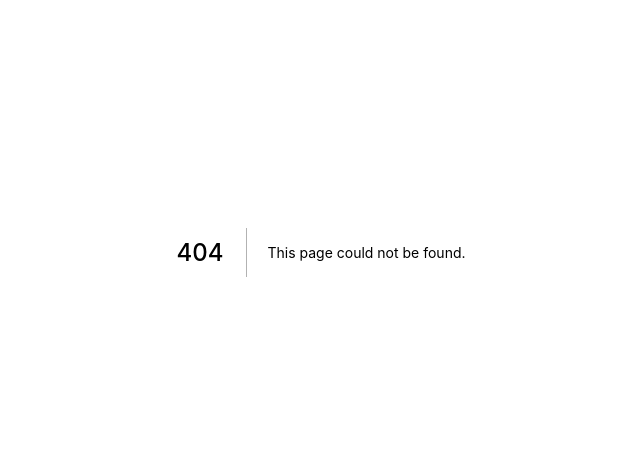
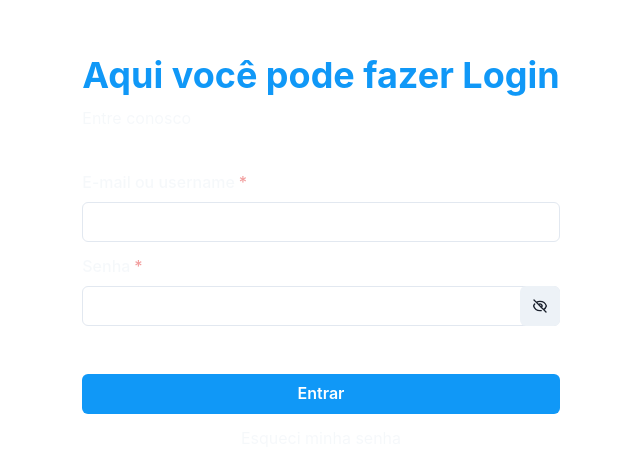
Before and after one commit to vmarinho22/ls-frontend, a Next.js app: page /login in a window 1280 px wide. Before the commit this address had no page. Shown: the part 148-600 px from the top of the page, without its empty margins (319-959 px from the left). Built offline with nearby package versions, Linux system fonts and the light colour scheme.

Commit message:
feat(login): adding login page

```diff
--- /dev/null
+++ b/src/pages/login/index.tsx
@@ -0,0 +1,116 @@
+import {
+  Box,
+  Container,
+  Flex,
+  FormControl,
+  FormLabel,
+  Heading,
+  IconButton,
+  Input,
+  InputGroup,
+  InputRightElement,
+  Text,
+  VStack,
+} from '@chakra-ui/react';
+import { NextPage } from 'next';
+import Head from 'next/head';
+import Link from 'next/link';
+import { SyntheticEvent, useState } from 'react';
+import { HiOutlineEye, HiOutlineEyeOff } from 'react-icons/hi';
+import Wave from 'react-wavify';
+import Button from '../../components/Button';
+
+interface Form {
+  username: string;
+  password: string;
+}
+
+const LoginPage: NextPage = () => {
+  const [form, setForm] = useState<Form>({ username: '', password: '' });
+  const [showPassword, setShowPassword] = useState(false);
+
+  const handleShowPassword = (): void => setShowPassword((prev) => !prev);
+
+  const handleUpdateForm = (event: SyntheticEvent): void => {
+    const target = event.target as HTMLInputElement;
+    setForm((prev) => ({ ...prev, [target.id]: target.value }));
+  };
+
+  const handleSubmit = (event: SyntheticEvent): void => {
+    event.preventDefault();
+    console.log('enviado', form);
+  };
+
+  return (
+    <Container maxW="2xl">
+      <Head>
+        <title>Login - Learning Sys</title>
+      </Head>
+      <Flex align="center" justify="center" width="100%" minHeight="100vh">
+        <VStack align="left">
+          <Heading color="blue-sys.100">Aqui você pode fazer Login</Heading>
+          <Text color="gray.100" opacity="0.5">
+            Entre conosco
+          </Text>
+          <br />
+          <form>
+            <VStack spacing={3}>
+              <FormControl isRequired>
+                <FormLabel htmlFor="username" color="gray.100" opacity="0.5">
+                  E-mail ou username
+                </FormLabel>
+                <Input id="username" type="text" onChange={handleUpdateForm} />
+              </FormControl>
+              <FormControl isRequired>
+                <FormLabel htmlFor="password" color="gray.100" opacity="0.5">
+                  Senha
+                </FormLabel>
+                <InputGroup>
+                  <Input
+                    id="password"
+                    type={showPassword ? 'text' : 'password'}
+                    onChange={handleUpdateForm}
+                  />
+                  <InputRightElement>
+                    <IconButton
+                      aria-label="Search database"
+                      icon={
+                        showPassword ? <HiOutlineEye /> : <HiOutlineEyeOff />
+                      }
+                      onMouseDown={handleShowPassword}
+                      onMouseUp={handleShowPassword}
+                    />
+                  </InputRightElement>
+                </InputGroup>
+              </FormControl>
+              <br />
+              <Button value="Entrar" width="100%" click={handleSubmit} />
+              <Link href="/recuperar-senha">
+                <a target="blank">
+                  <Text color="gray.100" opacity="0.5">
+                    Esqueci minha senha
+                  </Text>
+                </a>
+              </Link>
+            </VStack>
+          </form>
+        </VStack>
+        <Box width="100%" position="absolute" bottom="0">
+          <Wave
+            style={{ display: 'block' }}
+            fill="#1098F7"
+            paused={false}
+            options={{
+              height: 40,
+              amplitude: 40,
+              speed: 0.15,
+              points: 5,
+            }}
+          />
+        </Box>
+      </Flex>
+    </Container>
+  );
+};
+
+export default LoginPage;
```
Also changed, not shown: .eslintrc.json.
